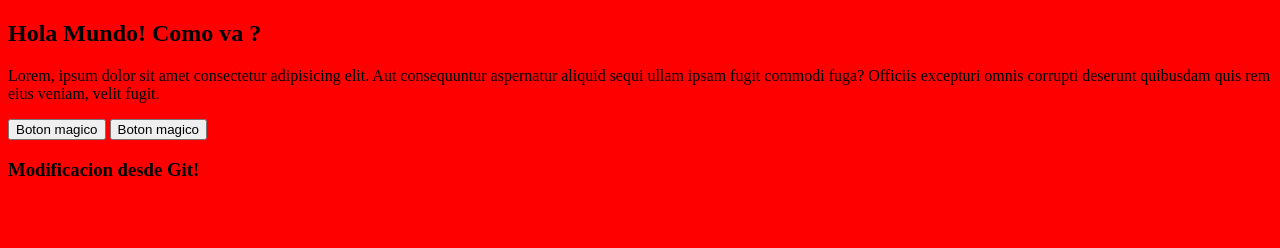
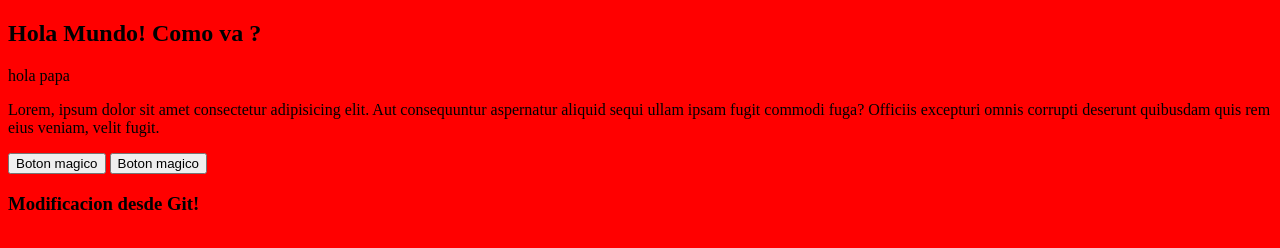
Before and after one commit to marcoTulio94/sigueCursoGit, a plain HTML site: page index.html in a window 1280 px wide. Drawn offline with Linux system fonts and the light colour scheme.

Commit message:
cambio en html

```diff
--- a/index.html
+++ b/index.html
@@ -9,6 +9,7 @@
 <body>
 
     <h2>Hola Mundo! Como va ?</h2>
+    <p> hola papa</p>
     <p>Lorem, ipsum dolor sit amet consectetur adipisicing elit. Aut consequuntur aspernatur aliquid sequi ullam ipsam fugit commodi fuga? Officiis excepturi omnis corrupti deserunt quibusdam quis rem eius veniam, velit fugit.</p>
     <button id="btn">Boton magico</button>
     <button id="btn">Boton magico</button>
```
